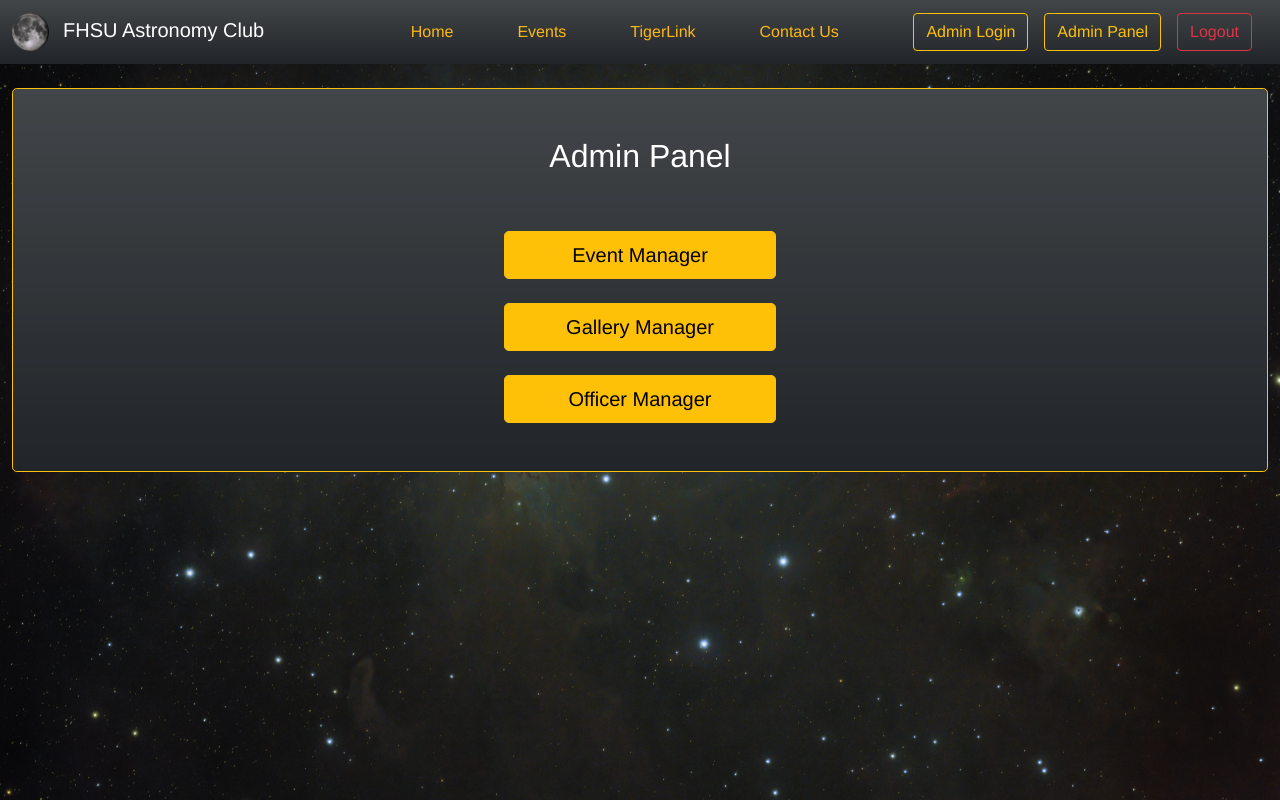
After one commit to tdtatum2/Team-Astro, a Flask app: page /admin in a window 1280 px wide. The commit adds this page. Run offline with Flask 2, Linux system fonts and the light colour scheme; some libraries are stand-ins or nearby versions.

Commit message:
Forming Admin Pages. (Nonfunctional)

```diff
--- a/app.py
+++ b/app.py
@@ -12,4 +12,21 @@ def index():
     return render_template('index.html')
 
 
+@app.route("/admin")
+def admin():
+    return render_template('admin.html')
+
+
+@app.route("/event_manager")
+def event_manager():
+    return render_template('event_manager.html')
+
+@app.route("/gallery_manager")
+def gallery_manager():
+    return render_template('gallery_manager.html')
+
+@app.route("/officer_manager")
+def officer_manager():
+    return render_template('officer_manager.html')
+
 app.run(debug=True)
--- a/static/css/main.css
+++ b/static/css/main.css
@@ -6,11 +6,10 @@
 }
 
 body {
-    background-color: #63656A;
-}
-
-nav {
-    background-color: #000;
+    background-image: url('../imgs/space.jpg');
+    background-size: cover;
+    background-repeat: no-repeat;
+    min-height: 100vh;
 }
 
 .logo {
@@ -18,10 +17,10 @@ nav {
     height: auto;
 }
 
-.navbar-brand {
-    pointer-events: none;
-}
-
 nav a, #navbarContent a {
     color: #FDB913;
 }
+
+.showcase {
+    margin-bottom: 4em;
+}
--- /dev/null
+++ b/templates/admin.html
@@ -0,0 +1,52 @@
+<!-- Includes Base Template -->
+{% extends 'base.html' %}
+
+<!-- Title -->
+{% block title %}
+FHSU Astronomy Club | Admin Panel
+{% endblock %}
+
+
+<!-- Main Content -->
+{% block content %}
+    <div class="container-fluid">
+        <div class="p-5 bg-dark bg-gradient border border-warning rounded-3 text-center">
+            <div class="row">
+                <div>
+                    <h2 class="text-white">Admin Panel</h2>
+                </div>
+            </div>
+            <div class="row d-flex justify-content-center mt-5">
+                <!-- Mobile Display (Larger Buttons) -->
+                <div class="d-grid d-md-none gap-2 w-100">
+                    <a class="btn btn-lg btn-warning" href="{{ url_for('event_manager') }}">
+                        Event Manager
+                    </a>
+                    <a  class="btn btn-lg btn-warning"href="{{ url_for('gallery_manager') }}">
+                        Gallery Manager
+                    </a>
+                    <a  class="btn btn-lg btn-warning"href="{{ url_for('officer_manager') }}">
+                        Officer Manager
+                    </a>
+                </div>
+                <!-- Medium+ Display (Smaller Buttons) -->
+                <div class="d-md-grid d-none gap-4 w-25">
+                    <a class="btn btn-lg btn-warning" href="{{ url_for('event_manager') }}">
+                        Event Manager
+                    </a>
+                    <a class="btn btn-lg btn-warning" href="{{ url_for('gallery_manager') }}">
+                        Gallery Manager
+                    </a>
+                    <a class="btn btn-lg btn-warning" href="{{ url_for('officer_manager') }}">
+                        Officer Manager
+                    </a>
+                </div>
+            </div>
+        </div>
+    </div>
+
+
+
+
+
+{% endblock %}
--- a/templates/base.html
+++ b/templates/base.html
@@ -24,10 +24,10 @@
 
     <!-- Header Section (Navigation) -->
     <header>
-        <nav class="navbar navbar-dark navbar-expand-lg">
+        <nav class="navbar navbar-dark navbar-expand-md bg-dark bg-gradient">
             <div class="container-fluid">
-                <a href="#" class="navbar-brand">
-                    <img src="{{ url_for('static', filename='imgs/moonlogo.gif') }}" alt="Spinning Moon" class="d-inline-block me-2 logo">
+                <a href="{{ url_for('index') }}" class="navbar-brand">
+                    <img src="{{ url_for('static', filename='imgs/moonlogo.gif') }}" alt="Spinning Moon" class="d-inline-block me-2 logo align-middle">
                     FHSU Astronomy Club
                 </a>
                 <button class="navbar-toggler" type="button" data-bs-toggle="collapse" data-bs-target="#navbarContent" aria-controls="navbarContent" aria-expanded="false" aria-label="Toggle Navigation">
@@ -36,7 +36,7 @@
                 <div class="collapse navbar-collapse" id="navbarContent">
                     <ul class="navbar-nav me-auto mb-2 mb-lg-0">
                         <li class="nav-item me-5">
-                            <a href="#" class="nav-link active" aria-current="page">Home</a>
+                            <a href="{{ url_for('index') }}" class="nav-link">Home</a>
                         </li>
                         <li class="nav-item me-5">
                             <a href="#" class="nav-link">Events</a>
@@ -53,7 +53,7 @@
                         <button type="button" class="btn btn-outline-warning">Admin Login</button>
                     </a>
                     <!-- FLASK If Session LOGGED IN -->
-                    <a href="#" class="navbar-brand">
+                    <a href="{{ url_for('admin') }}" class="navbar-brand">
                         <button type="button" class="btn btn-outline-warning">Admin Panel</button>
                     </a>
                     <a href="#" class="navbar-brand">
@@ -62,6 +62,7 @@
                 </div>
             </div>
         </nav>
+        <br>
     </header>
 
     <!-- Main Section (Page Content) -->
```
Also changed, not shown: templates/event_manager.html (added, +17 -0 lines), templates/index.html (+77 -3 lines), static/imgs/space.jpg (added), static/imgs/space3.jpg (added), templates/gallery_manager.html (added), templates/officer_manager.html (added).
